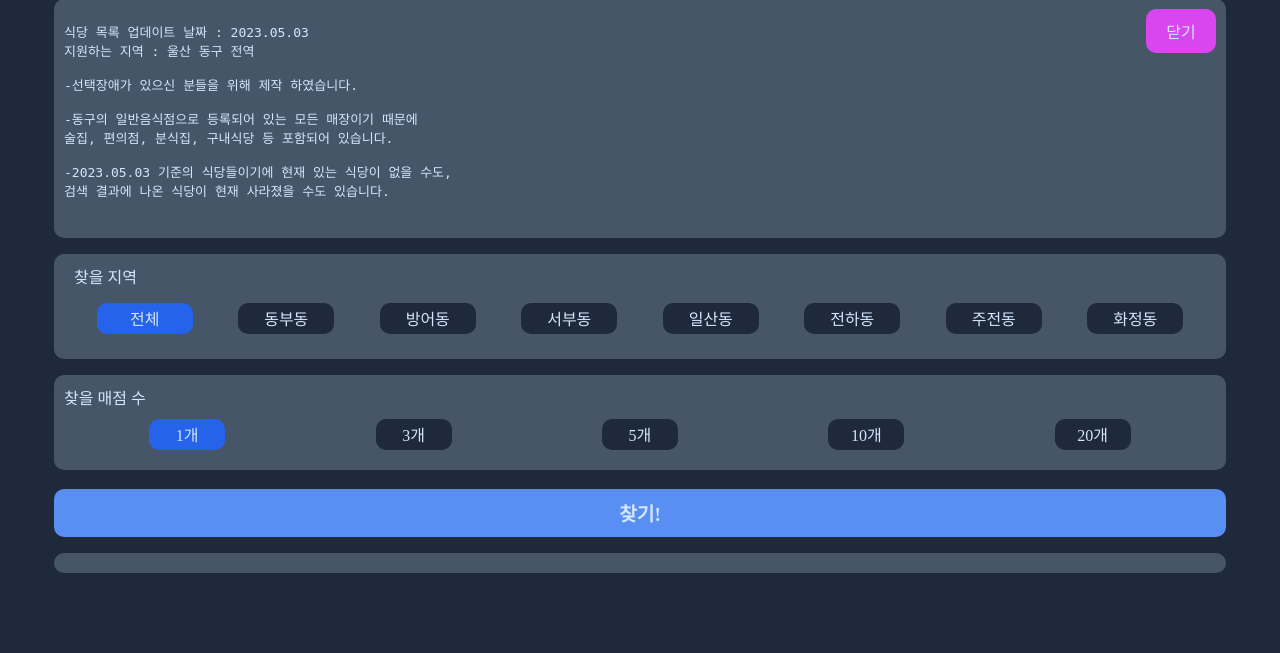
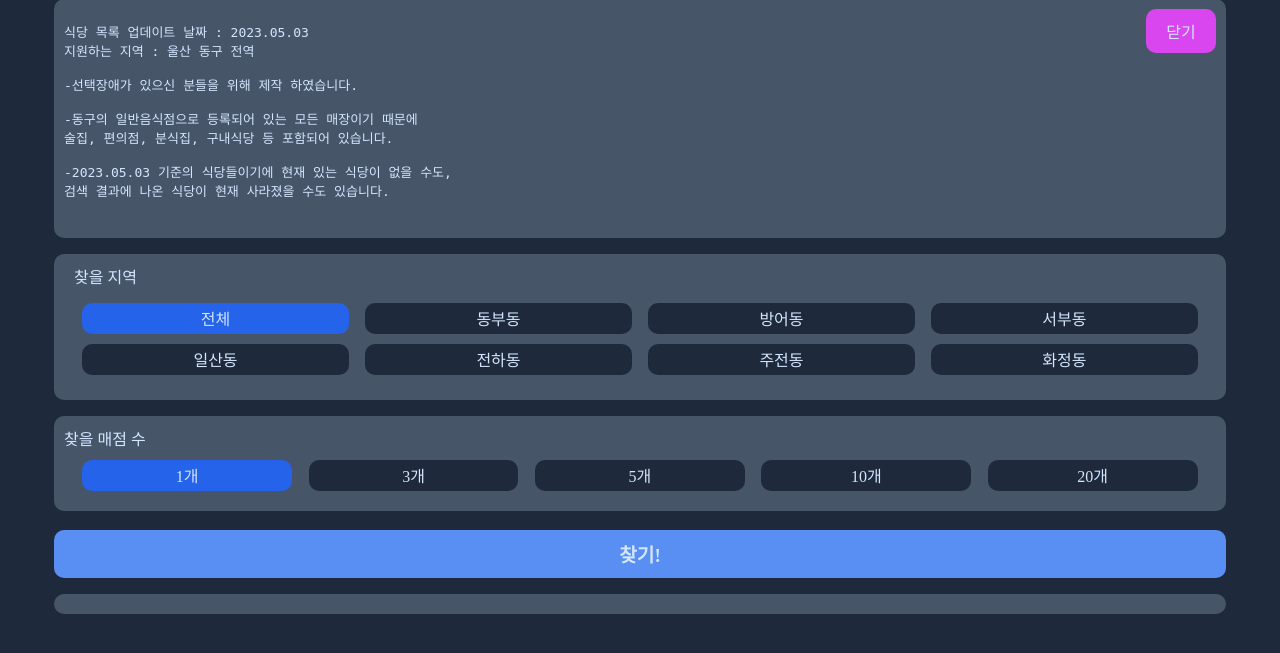
Before and after one commit to OhHanJae/ulsan_dongu_jmt, a Django app: page / in a window 1280 px wide. Shown: the part 67-720 px from the top of the page. Run offline with Django 4.2, Linux system fonts and the light colour scheme.

Commit message:
css변경

```diff
--- a/jmt/static/jmt.css
+++ b/jmt/static/jmt.css
@@ -1,6 +1,4 @@
-*{
-    color: #D3E6FE;
-}
+*{color: #D3E6FE;}
 
 body{
     width: 100vw;
@@ -30,6 +28,9 @@ body{
     text-align: center;
     border-radius: 10px;
 }
+#readme > pre{
+    width: 100%;
+}
 #townBoard,
 #numBoard,
 #search,
@@ -58,7 +59,7 @@ body{
 #selectTown > div,
 #selectNum > div{
     background-color: #1e293b;
-    width: 90px; height: 25px;
+    width: 23%; height: 25px;
     margin: 5px auto;
     text-align: center;
     padding: 3px;
@@ -66,7 +67,7 @@ body{
 
 }
 #selectNum > div{
-    width: 70px; height: 25px;
+    width: 18%; height: 25px;
     margin: 0 auto;
 }
 #search{
```
